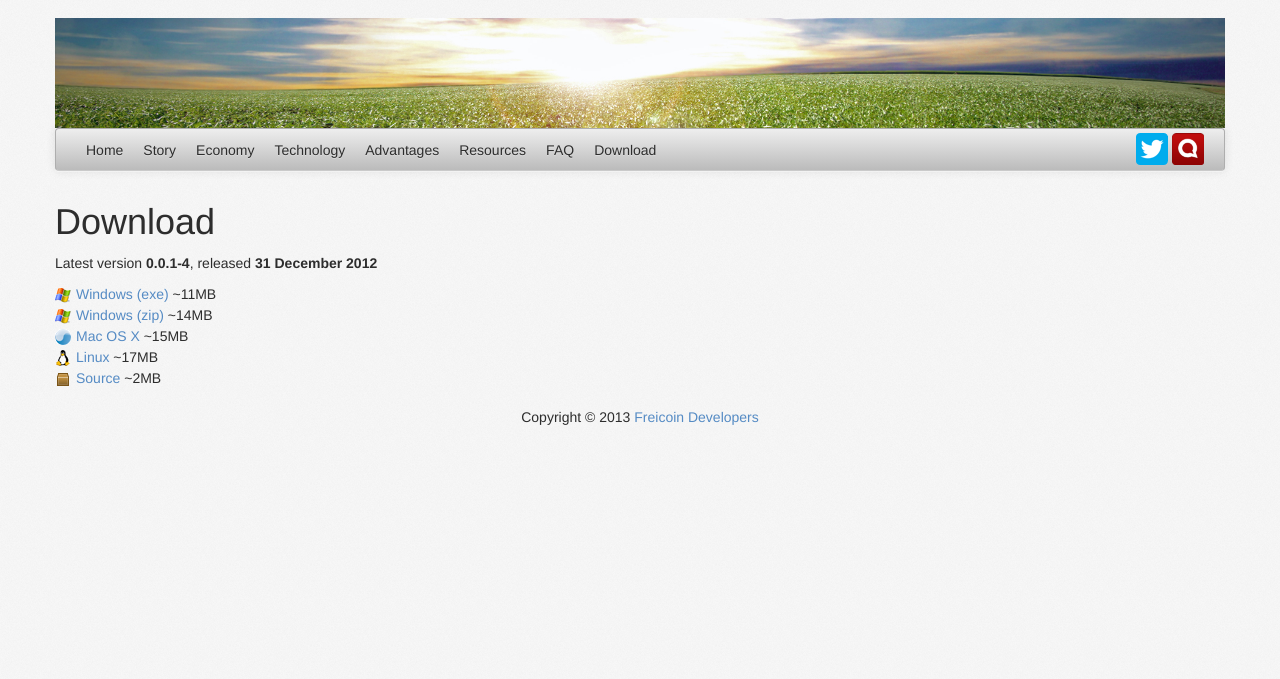
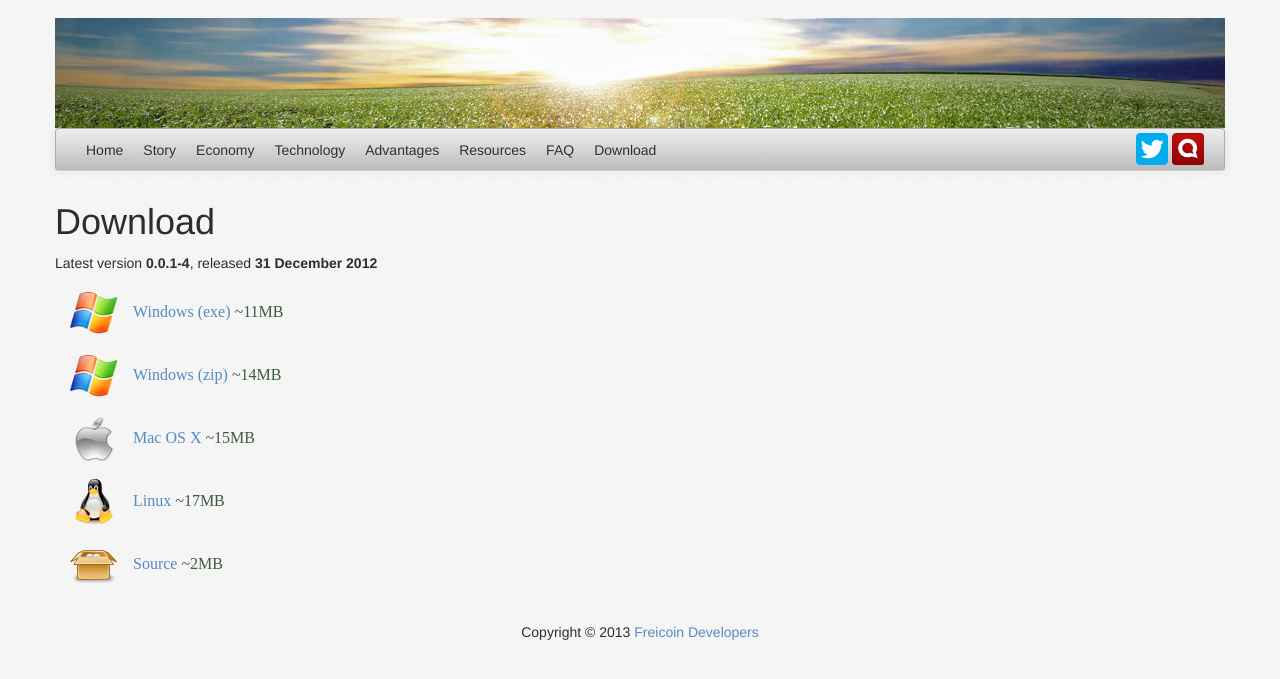
Before and after one commit to freicoin/freico.in, a Jekyll site: the page built from download/index.md, in a window 1280 px wide. Shown: the top 679 px of the page. Built offline with Jekyll 4.4.1, drawn with Linux system fonts in a browser that asks for light colours; nearby versions of some CDN libraries; some web fonts are replaced; comment, search, counter and statistics services are not loaded.

Commit message:
Use big icons for 'Download' page

```diff
--- a/download/index.md
+++ b/download/index.md
@@ -10,9 +10,9 @@
 Latest version <strong>{{ site.freicoin.version }}</strong>, released <strong>{{ site.freicoin.release_date|date:"%d %B %Y" }}</strong>
 
 <div>
-	<ul class="nostyle">
+	<ul class="big_icons">
 {% for dl in site.freicoin.downloads %}
-		<li><img src="{{ dl.icon }}" class="os_icon" /><a href="{{ dl.link }}">{{ dl.name }}</a> {{ dl.size }}</li>
+		<li><img src="{{ dl.icon }}" /><a href="{{ dl.link }}">{{ dl.name }}</a> {{ dl.size }}</li>
 {% endfor %}
 	</ul>
 </div>
```
Also changed, not shown: static/images/os/linux.png, static/images/os/mac.png, static/images/os/src.png, static/images/os/win.png.
